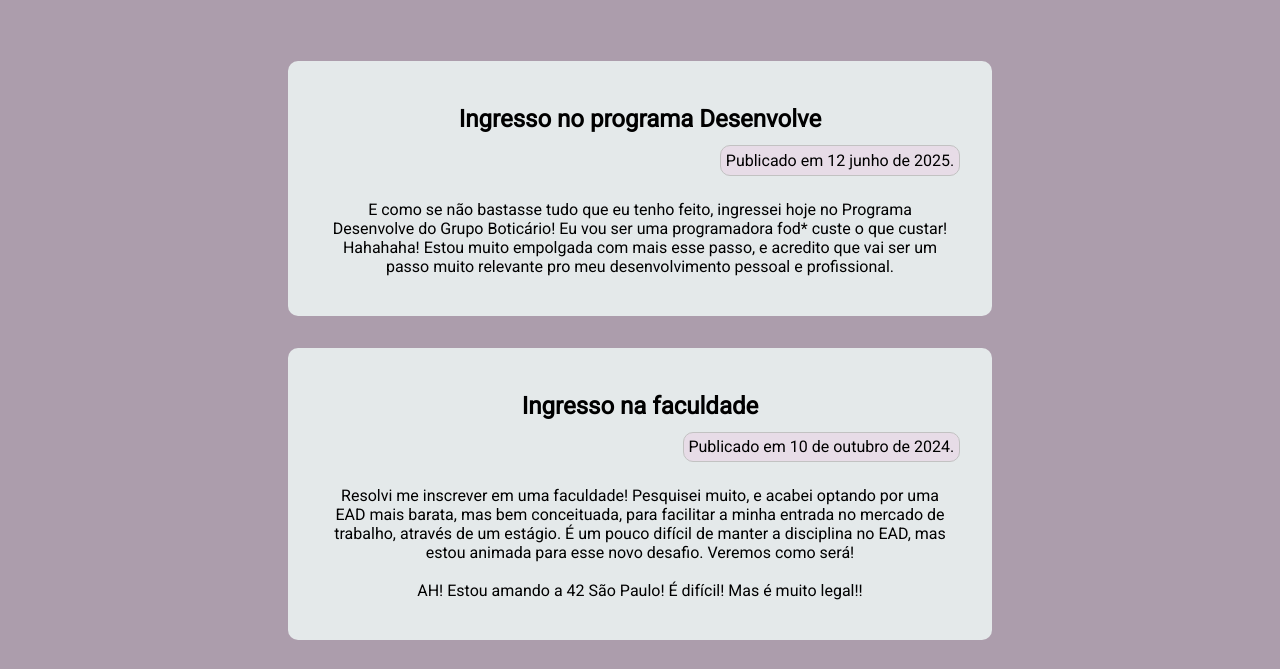
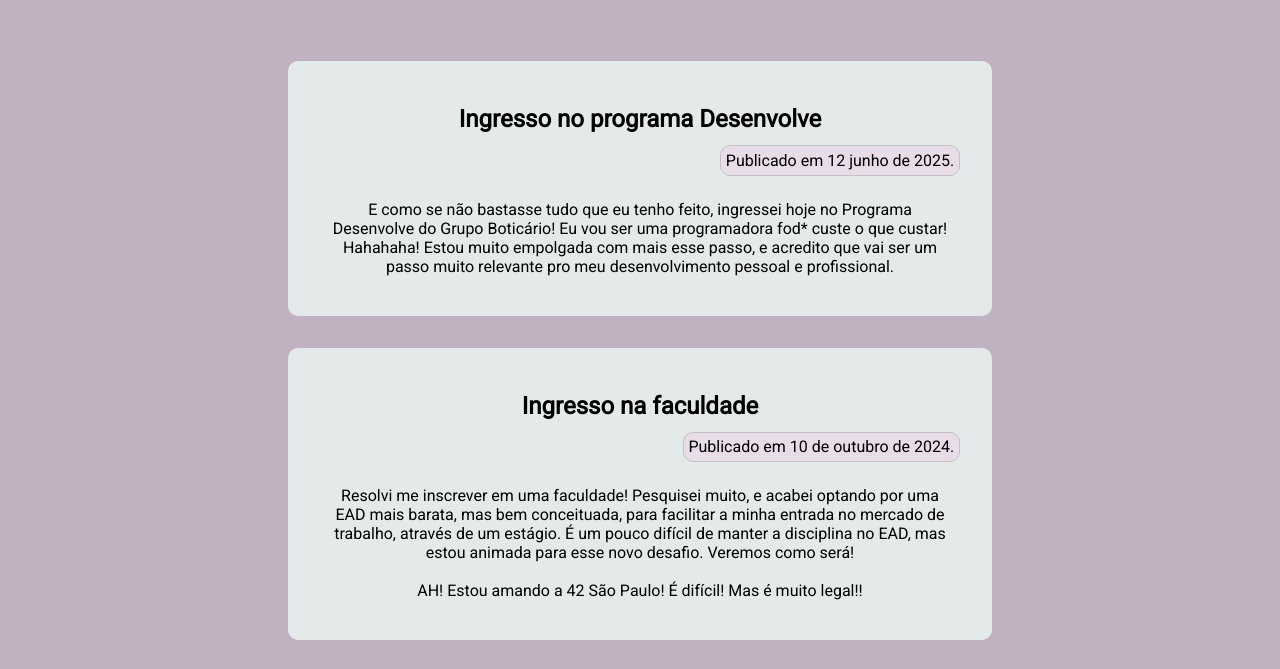
Before and after one commit to maikaminski/DiarioPessoal_Programa_Desenvolve, a plain HTML site: page index.html in a window 1280 px wide. Shown: the part 73-742 px from the top of the page. Drawn offline with Linux system fonts and the light colour scheme.

Commit message:
mudança cor de fundo

```diff
--- a/styles.css
+++ b/styles.css
@@ -4,7 +4,7 @@
     box-sizing: border-box;
 }
 body {
-    background-color: #ac9dac;
+    background-color: #c1b2c1;
     margin: 0;
     font-family: 'Roboto', sans-serif;
 }
```
